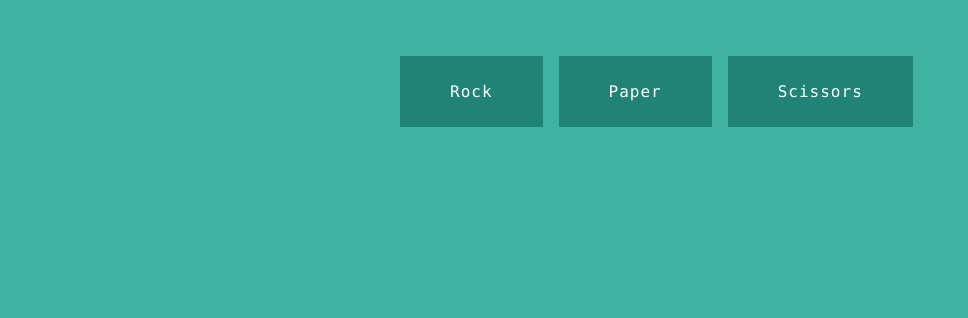
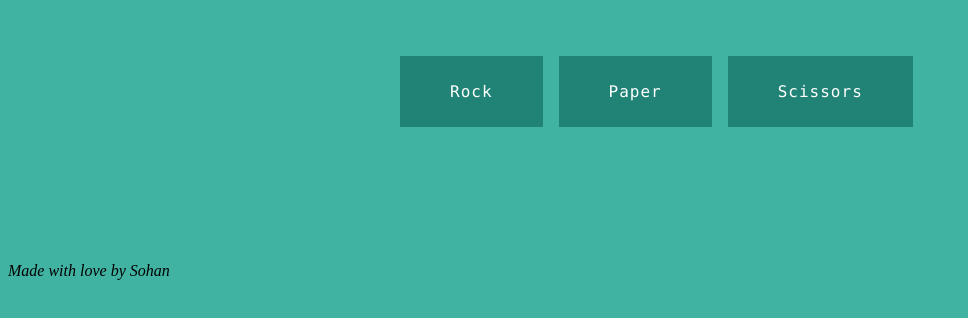
Before and after one commit to sohv/rock-paper-scissors, a plain HTML site: page index.html in a window 1280 px wide. Shown: the part 370-688 px from the top of the page, without its empty margins (0-968 px from the left). Drawn offline with Linux system fonts and the light colour scheme.

Commit message:
Update index.html

```diff
--- a/index.html
+++ b/index.html
@@ -115,4 +115,9 @@
    </div>
 </body>
 
+
+<footer>
+   <p><i>Made with love by Sohan</i></p>
+</footer>
+
 </html>
```
